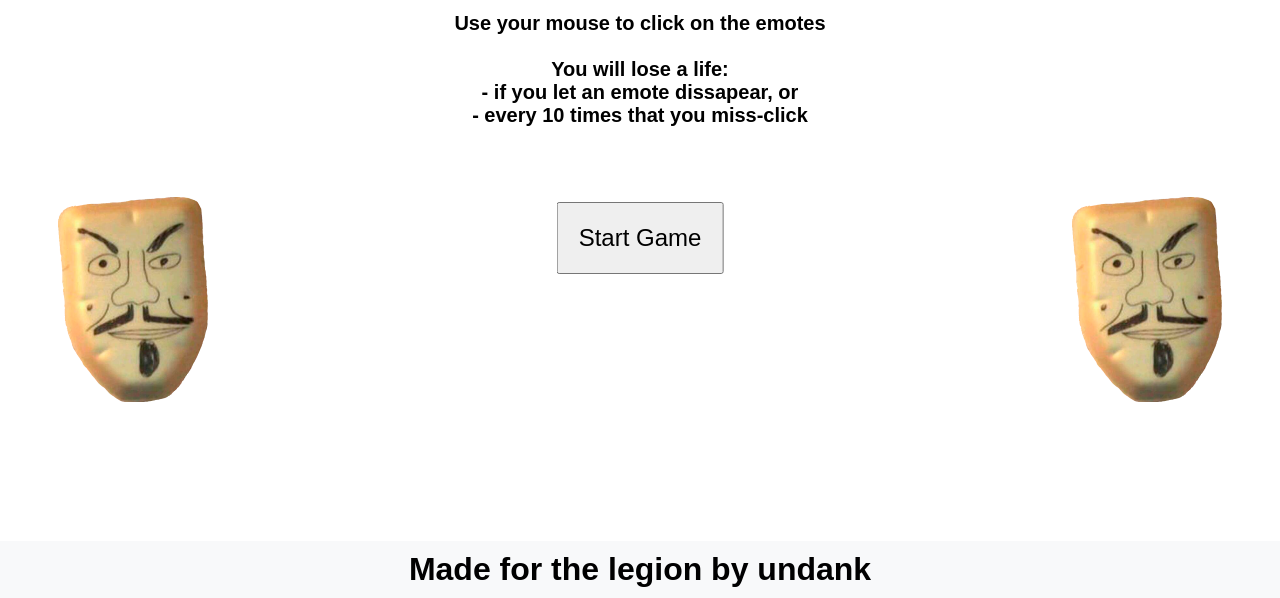
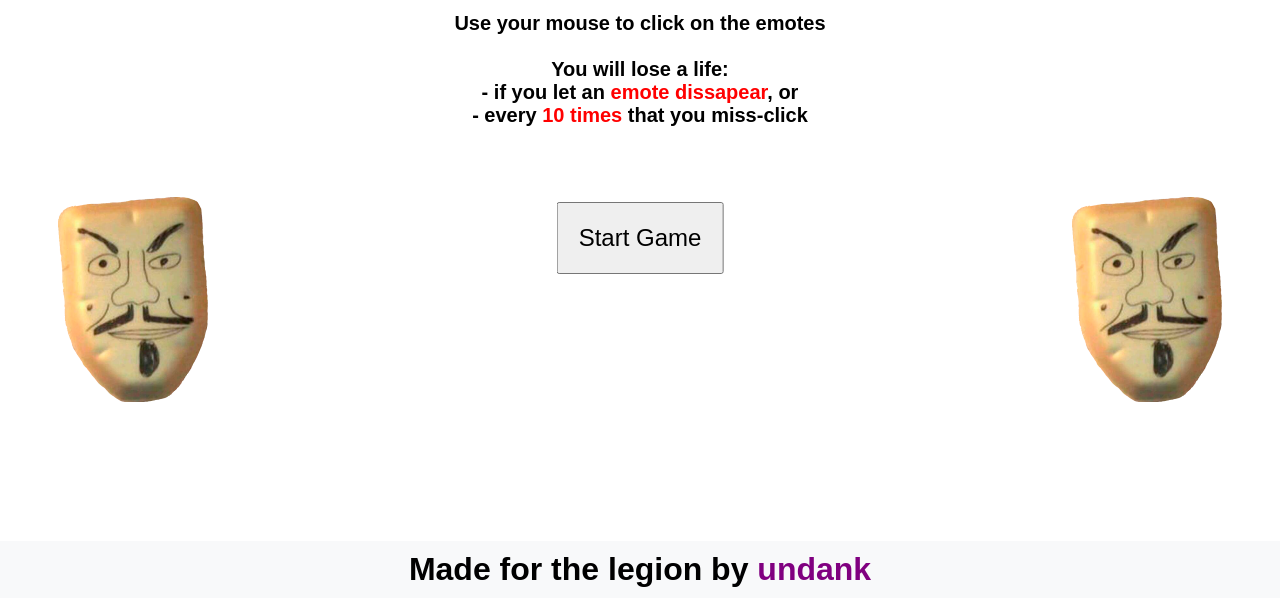
Before and after one commit to undank/nemz38clicker, a plain HTML site: page index.html in a window 1280 px wide. Shown: the part 202-800 px from the top of the page. Drawn offline with Linux system fonts and the light colour scheme; no server answers.

Commit message:
added colour

```diff
--- a/index.html
+++ b/index.html
@@ -69,8 +69,8 @@
 		<h1 id="title">Nemz38 Clicker</h1>
 		<h3 id="sub">Use your mouse to click on the emotes</br></br>
 		You will lose a life: </br>
-		- if you let an emote dissapear, or </br>
-		- every 10 times that you miss-click <h3>
+		- if you let an <font color="red">emote dissapear</font>, or </br>
+		- every <font color="red">10 times</font> that you miss-click<h3>
 		<button id="startButton">Start Game</button>
 		<div class="container">
 			<canvas id="myCanvas" width="960" height="640"></canvas>
@@ -80,6 +80,6 @@
 		<button id="muteButton">Mute</button>
 		<script src="tone.js"></script>
 		<script src="circle.js"></script>
-		<footer>Made for the legion by undank</footer>
+		<footer>Made for the legion by <font color="purple">undank</font></footer>
 	</body>
 </html>
```
